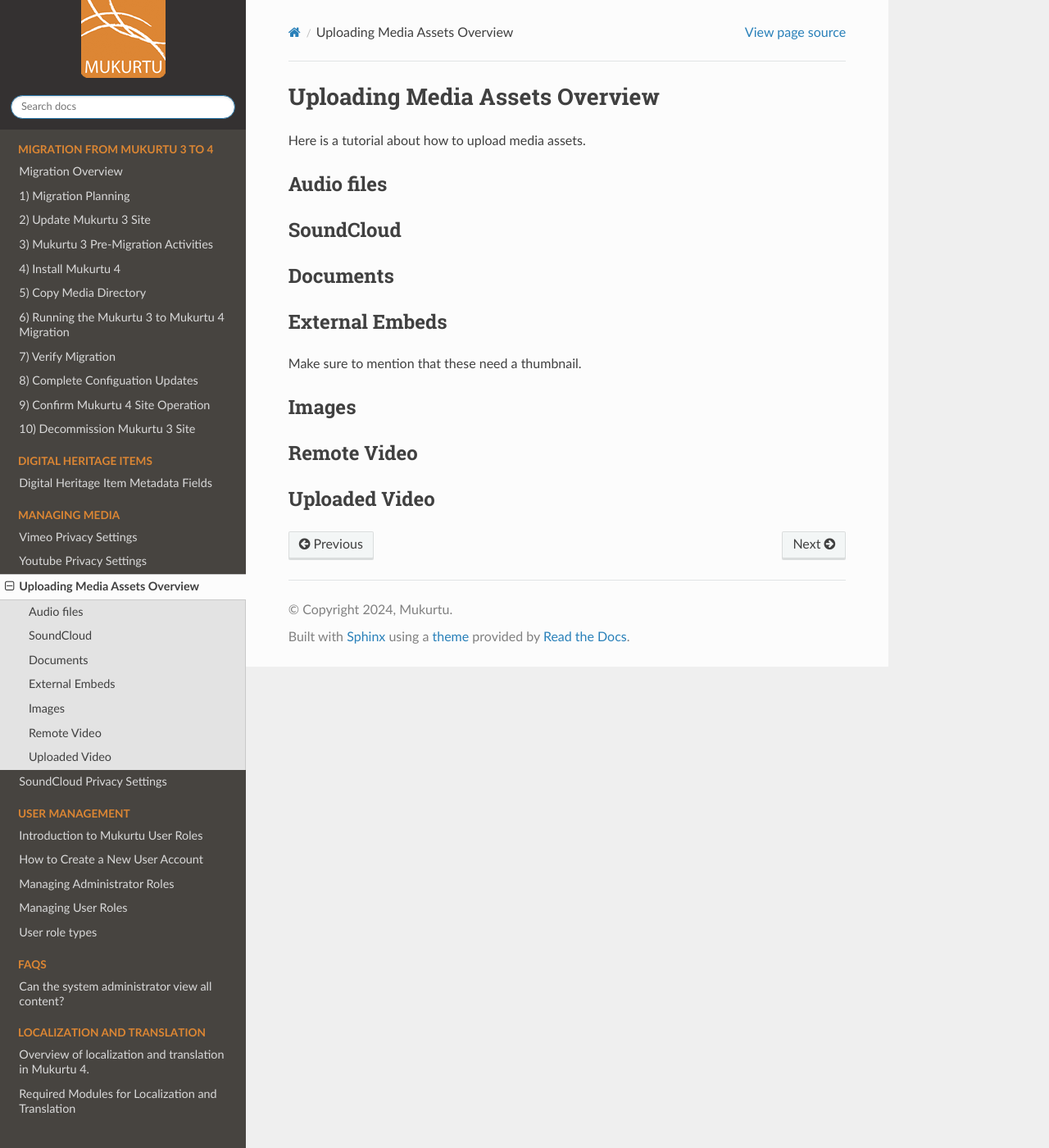
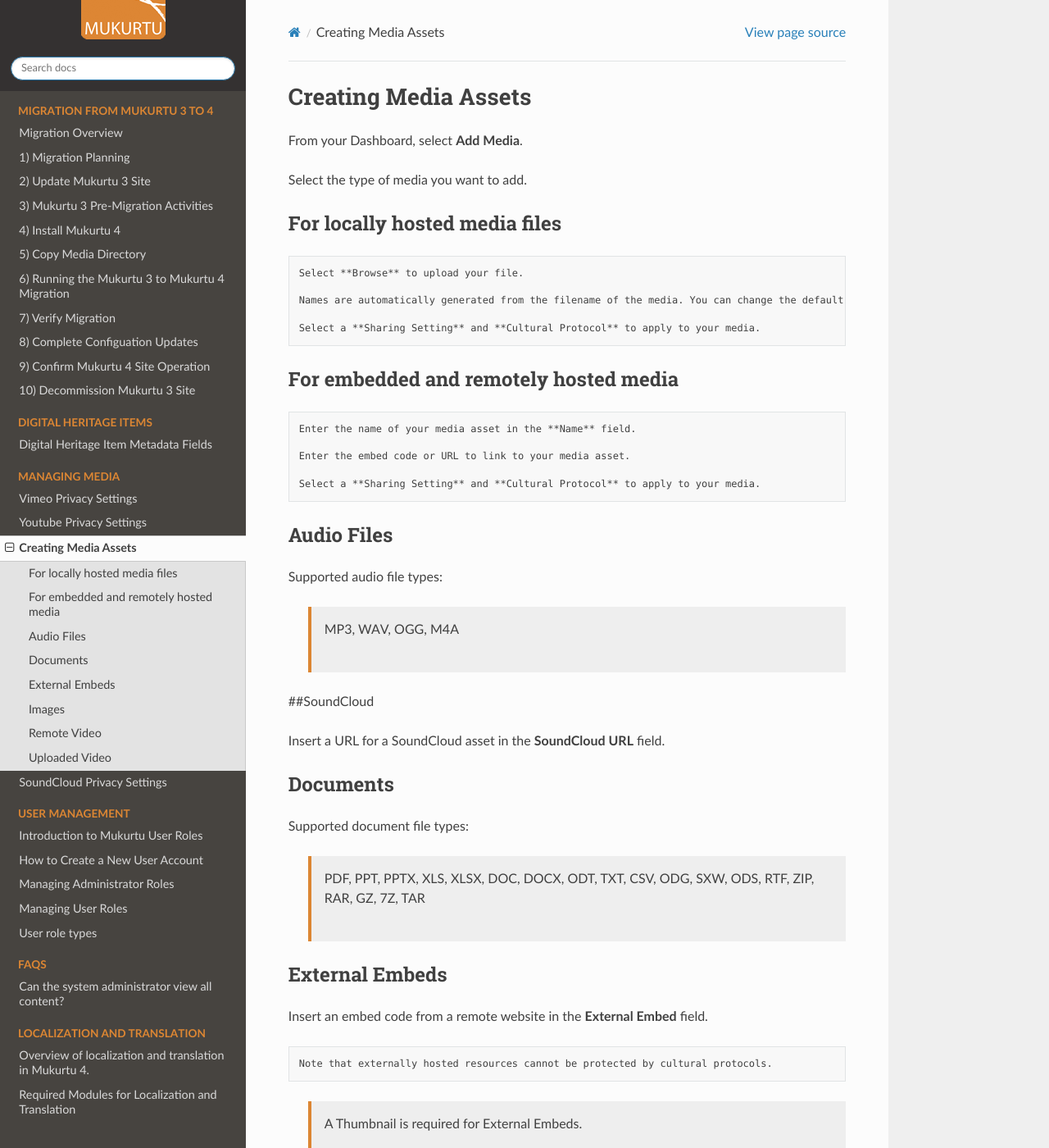
Before and after one commit to MukurtuCMS/mukurtudocs, a Sphinx documentation site: the page built from docs/source/media/upload-media-assets.md, in a window 1280 px wide and 1400 px high. Shown: the whole window at 82% size. Built offline with Sphinx 7.4.7 and the Read the Docs theme 3.1.0, drawn with Linux system fonts in a browser that asks for light colours; some of the changed text lies outside the part shown.

Commit message:
Update upload-media-assets.md

```diff
--- a/docs/source/media/upload-media-assets.md
+++ b/docs/source/media/upload-media-assets.md
@@ -1,18 +1,67 @@
-# Uploading Media Assets Overview
+# Creating Media Assets
 
-Here is a tutorial about how to upload media assets.
+From your Dashboard, select **Add Media**.
 
-## Audio files
+Select the type of media you want to add.
 
-## SoundCloud
+## For locally hosted media files
+
+    Select **Browse** to upload your file.
+
+    Names are automatically generated from the filename of the media. You can change the default name in the Name field.
+
+    Select a **Sharing Setting** and **Cultural Protocol** to apply to your media.
+
+## For embedded and remotely hosted media
+
+    Enter the name of your media asset in the **Name** field.
+
+    Enter the embed code or URL to link to your media asset.
+
+    Select a **Sharing Setting** and **Cultural Protocol** to apply to your media.
+
+## Audio Files
+
+Supported audio file types:
+
+> MP3, WAV, OGG, M4A
+
+##SoundCloud
+
+Insert a URL for a SoundCloud asset in the **SoundCloud URL** field.
 
 ## Documents
 
+Supported document file types:
+
+ > PDF, PPT, PPTX, XLS, XLSX, DOC, DOCX, ODT, TXT, CSV, ODG, SXW, ODS, RTF, ZIP, RAR, GZ, 7Z, TAR
+
 ## External Embeds
-Make sure to mention that these need a thumbnail.
+
+Insert an embed code from a remote website in the **External Embed** field.
+
+    Note that externally hosted resources cannot be protected by cultural protocols.
+
+> A Thumbnail is required for External Embeds.
+
+
 
 ## Images
 
+Supported image file types:
+
+> JPEG, JPG, PNG, GIF, DNG, TIFF (DNG AND TIFF preservation format files are not recommended)
+
+
+
+
+
 ## Remote Video
 
+
+
 ## Uploaded Video
+
+Supported video file types:
+
+> MP4, WEBM, OGV
```
